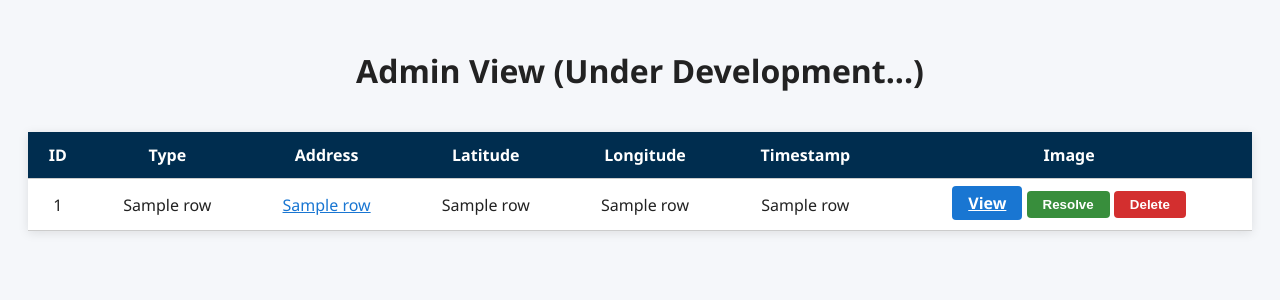
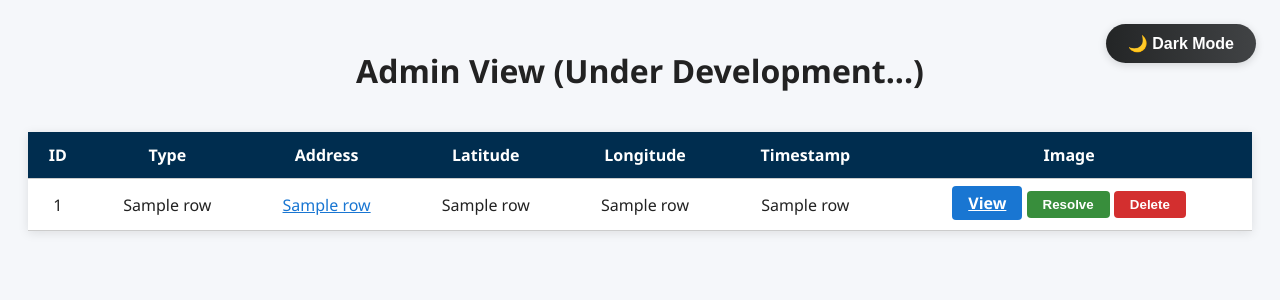
Before and after one commit to iamPulakesh/Reachout, a Flask app: template templates/admin.html in a window 1280 px wide. Shown: the top 300 px of the page. Run offline with Flask 3, Linux system fonts and the light colour scheme; the template is opened without the code that fills it: most values are stand-ins (such as "Sample title", 1, 10 or a date in 2020).

Commit message:
added dark/light mode Toggle button

```diff
--- /dev/null
+++ b/static/theme.js
@@ -0,0 +1,107 @@
+// Dark mode & Light mode toggle button
+
+document.addEventListener('DOMContentLoaded', function () {
+  if (!document.getElementById('theme-switch')) {
+    const switchButton = document.createElement('button');
+    switchButton.id = 'theme-switch';
+    switchButton.innerHTML = '<span id="theme-icon">🌙</span> <span id="theme-label">Dark Mode</span>';
+    switchButton.style.position = 'fixed';
+    switchButton.style.top = '24px';
+    switchButton.style.right = '24px';
+    switchButton.style.zIndex = '1000';
+    switchButton.style.padding = '10px 22px';
+    switchButton.style.borderRadius = '24px';
+    switchButton.style.border = 'none';
+    switchButton.style.background = 'linear-gradient(90deg, #232526 0%, #414345 100%)';
+    switchButton.style.color = '#fff';
+    switchButton.style.fontWeight = 'bold';
+    switchButton.style.fontSize = '1rem';
+    switchButton.style.boxShadow = '0 2px 8px rgba(0,0,0,0.15)';
+    switchButton.style.cursor = 'pointer';
+    switchButton.style.transition = 'background 0.3s, color 0.3s';
+    switchButton.onmouseover = function() {
+      switchButton.style.background = 'linear-gradient(90deg, #414345 0%, #232526 100%)';
+    };
+    switchButton.onmouseout = function() {
+      switchButton.style.background = 'linear-gradient(90deg, #232526 0%, #414345 100%)';
+    };
+    document.body.appendChild(switchButton);
+
+    // Check for saved theme in localStorage
+    if (localStorage.getItem('theme') === 'dark') {
+      document.body.classList.add('dark-mode');
+      document.getElementById('theme-icon').innerText = '☀️';
+      document.getElementById('theme-label').innerText = 'Light Mode';
+    }
+
+    switchButton.addEventListener('click', function () {
+      document.body.classList.toggle('dark-mode');
+      if (document.body.classList.contains('dark-mode')) {
+        localStorage.setItem('theme', 'dark');
+        document.getElementById('theme-icon').innerText = '☀️';
+        document.getElementById('theme-label').innerText = 'Light Mode';
+      } else {
+        localStorage.setItem('theme', 'light');
+        document.getElementById('theme-icon').innerText = '🌙';
+        document.getElementById('theme-label').innerText = 'Dark Mode';
+      }
+    });
+  }
+});
+
+// Add dark mode styles
+const style = document.createElement('style');
+style.innerHTML = `
+  body.dark-mode {
+    background-color: #181818 !important;
+    color: #f1f1f1 !important;
+  }
+  body.dark-mode a { color: #8ab4f8 !important; }
+  body.dark-mode input, body.dark-mode textarea, body.dark-mode select {
+    background: #222 !important;
+    color: #f1f1f1 !important;
+    border-color: #444 !important;
+  }
+  body.dark-mode .card, body.dark-mode .container, body.dark-mode .navbar {
+    background: #232323 !important;
+    color: #f1f1f1 !important;
+  }
+  body.dark-mode table {
+    background: #232323 !important;
+    color: #f1f1f1 !important;
+    border-color: #444 !important;
+  }
+  body.dark-mode th, body.dark-mode td {
+    background: #232323 !important;
+    color: #f1f1f1 !important;
+    border-color: #444 !important;
+  }
+  body.dark-mode th {
+    background: #0a3042 !important;
+    color: #fff !important;
+  }
+  body.dark-mode tr {
+    border-bottom: 1px solid #444 !important;
+  }
+  body.dark-mode .btn {
+    color: #fff !important;
+    border-color: #444 !important;
+  }
+  body.dark-mode .btn-view {
+    background: #1976d2 !important;
+    color: #fff !important;
+  }
+  body.dark-mode .btn-warning {
+    background: #f0ad4e !important;
+    color: #222 !important;
+  }
+  body.dark-mode .btn-primary {
+    background: #007bff !important;
+    color: #fff !important;
+  }
+  body.dark-mode .btn-success {
+    background: #28a745 !important;
+    color: #fff !important;
+  }
+`;
+document.head.appendChild(style);
--- a/templates/admin.html
+++ b/templates/admin.html
@@ -41,6 +41,6 @@
         </tbody>
     </table>
 
-    <!-- No JS needed for resolved state, handled by backend now -->
+    <script src="/static/theme.js"></script>
 </body>
 </html>
--- a/templates/index.html
+++ b/templates/index.html
@@ -108,5 +108,6 @@
       }
     });
   </script>
+  <script src="/static/theme.js"></script>
 </body>
 </html>
--- a/templates/view_reports.html
+++ b/templates/view_reports.html
@@ -59,5 +59,6 @@ function showAttachments(files) {
   {% endfor %}
 </table>
 
+  <script src="/static/theme.js"></script>
 </body>
 </html>
```
